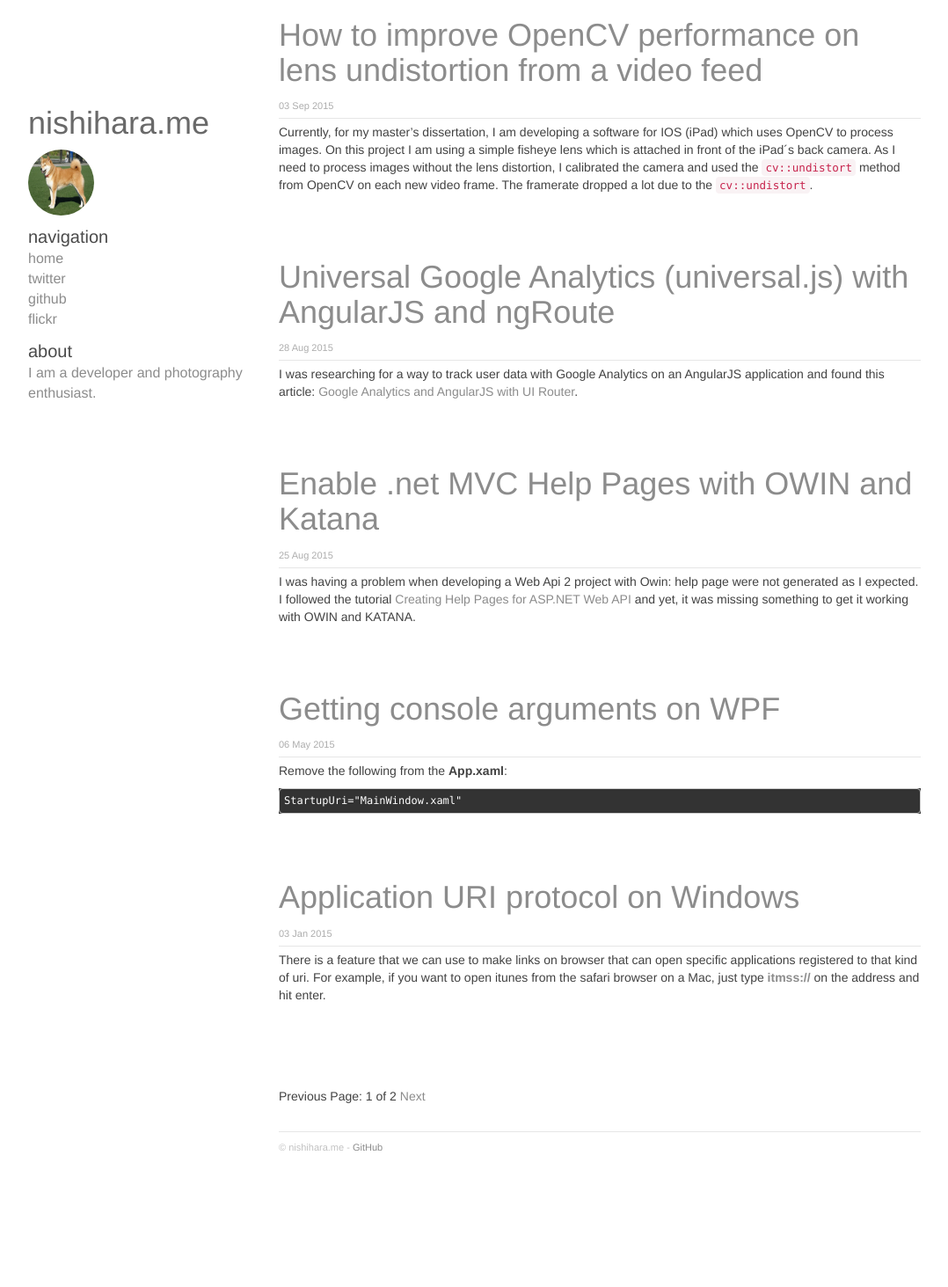
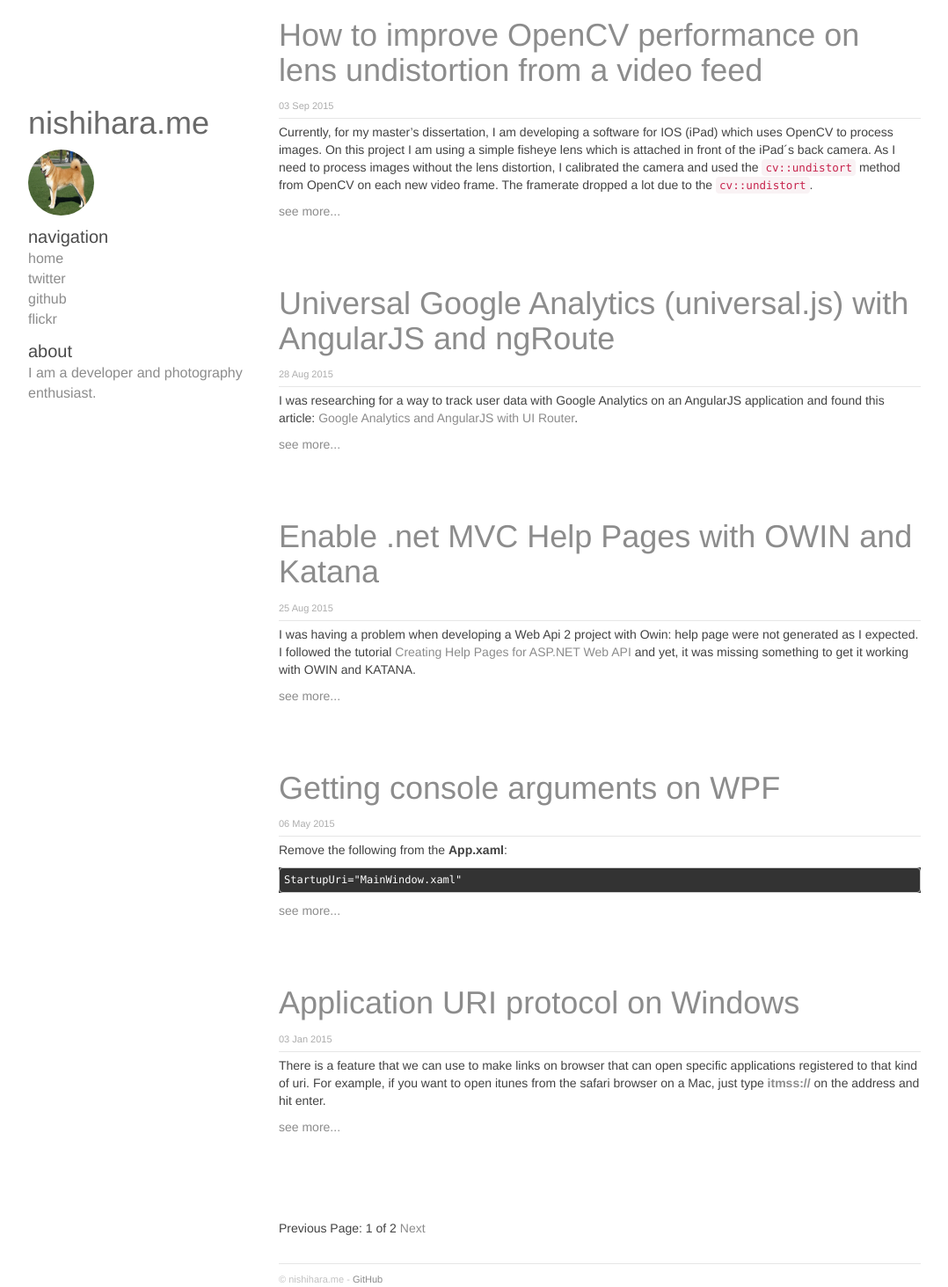
Before and after one commit to anishihara/anishihara.github.io, a Jekyll site: the page built from index.html, in a window 1280 px wide. Shown: the whole page at 88% size, without its empty margins (53-1131 px from the left). Built offline with Jekyll 4.4.1, drawn with Linux system fonts in a browser that asks for light colours; nearby versions of some CDN libraries; Markdown is read by kramdown in place of the engine named in the settings; the list of posts is cut into pages by our own code; before the commit the page ends 1313 px from its top, so only the background shows below that.

Commit message:
Adds see more link.

```diff
--- a/index.html
+++ b/index.html
@@ -17,6 +17,7 @@ layout: default
     <span class="time">{{ post.date | date_to_string }}</span>
   <div class="content">
     <div class="post">{{ post.excerpt }}</div>
+    <div class="see-more-link"><a href="{{ post.url }}">see more...</a></div>
   </div>
   </div>
 {% endfor %}
```
